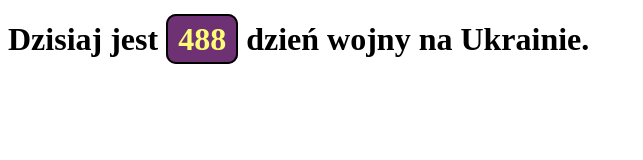
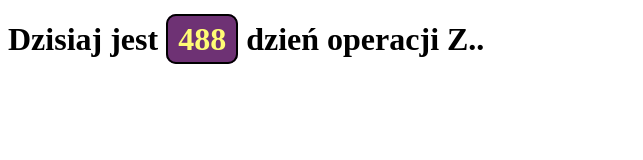
Before and after one commit to astratow/war-days, a plain HTML site: page index.html in a window 1280 px wide. Shown: the whole page, without its empty margins (0-643 px from the left). Drawn offline with Linux system fonts and the light colour scheme.

Commit message:
wojny na Ukrainie zmieniono na operacji Z

```diff
--- a/index.html
+++ b/index.html
@@ -11,11 +11,12 @@
 			border-radius: 10px;
 			border: 2px solid black;
 			padding: 5px 10px;
+			line-height: 100%;
 		}
 	</style>
 </head>
 <body>
-	<h1>Dzisiaj jest <span id="licznik">0</span> dzień wojny na Ukrainie.</h1>
+	<h1>Dzisiaj jest <span id="licznik">0</span> dzień operacji Z..</h1>
 	<script>
 		// Get the current date
 		let currentDate = new Date();
```
